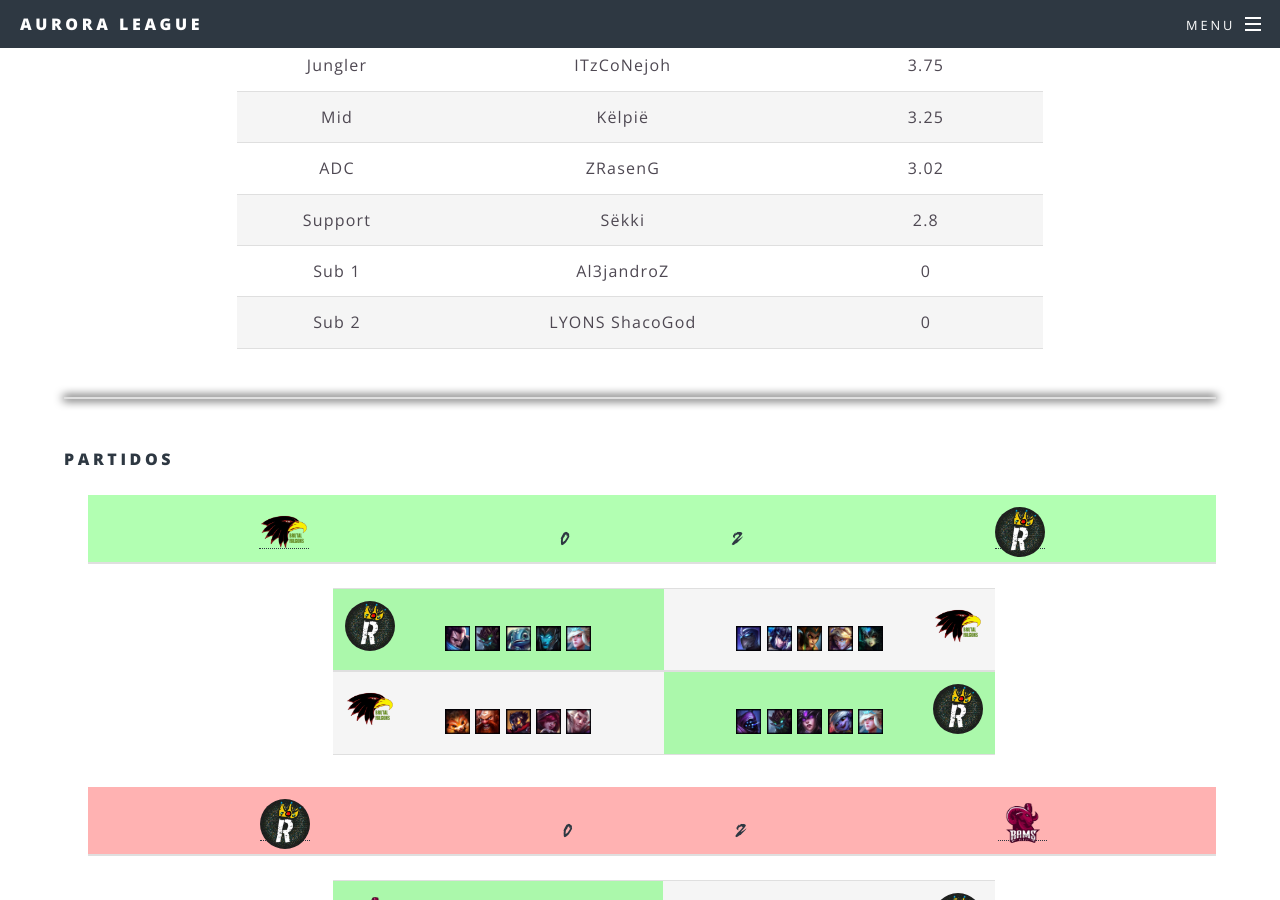
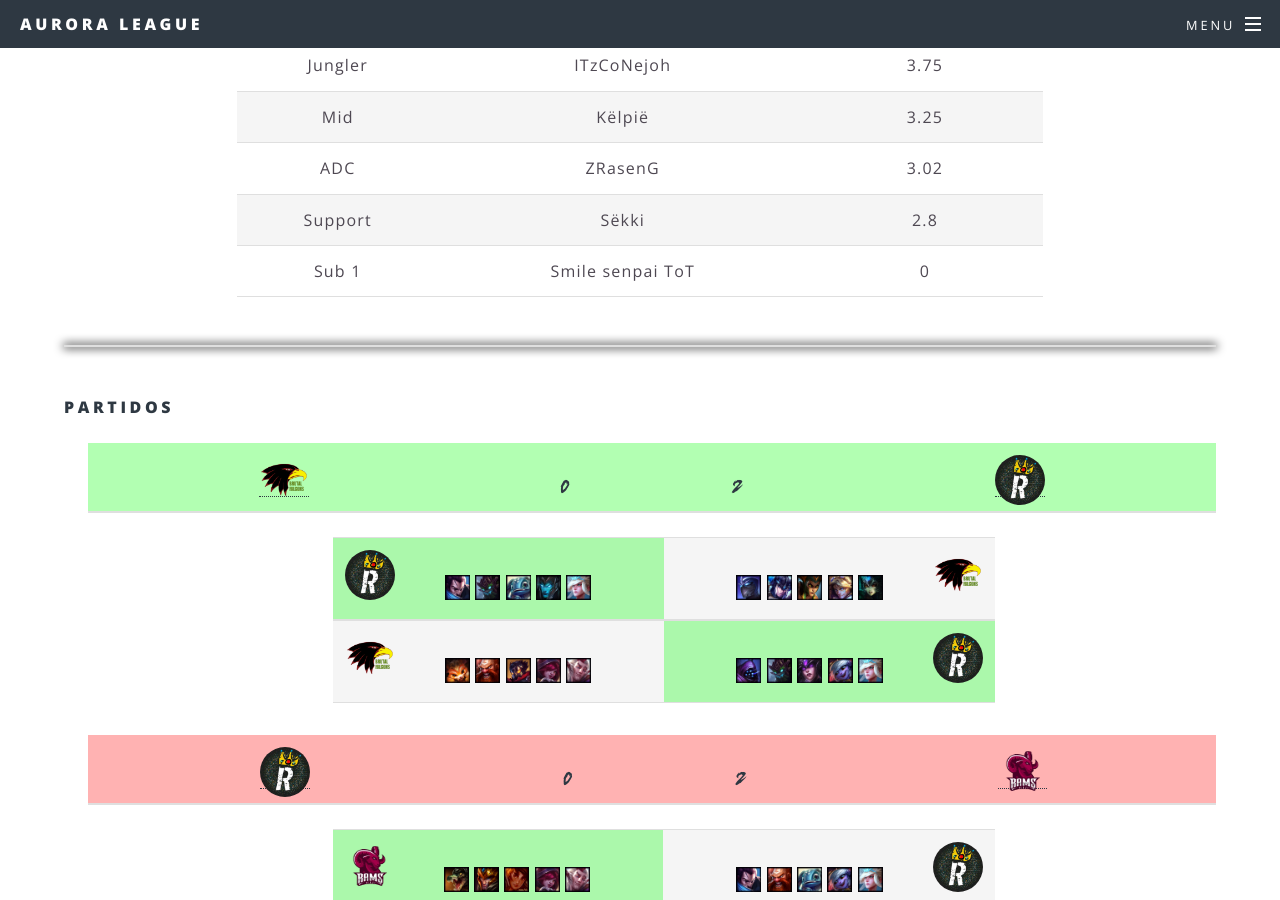
Before and after one commit to AuroraLeague/auroraleague.github.io, a Jekyll site: the page built from teams/real_life_e-sports.html, in a window 1280 px wide and 900 px high, scrolled down 822 px. Built offline with Jekyll 4.4.1, drawn with Linux system fonts in a browser that asks for light colours.

Commit message:
Added sub

```diff
--- a/teams/real_life_e-sports.html
+++ b/teams/real_life_e-sports.html
@@ -17,7 +17,5 @@ players:
   - position: Support
     name: Sëkki
   - position: Sub 1
-    name: Al3jandroZ
-  - position: Sub 2
-    name: LYONS ShacoGod
+    name: Smile senpai ToT
 ---
```
